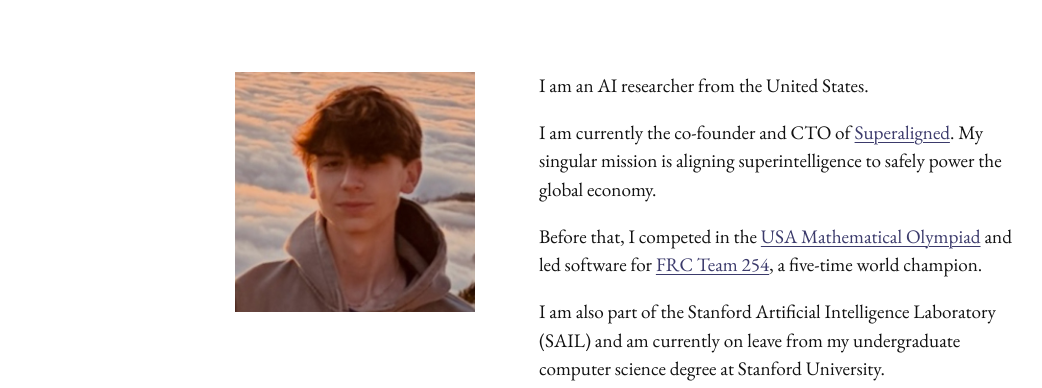
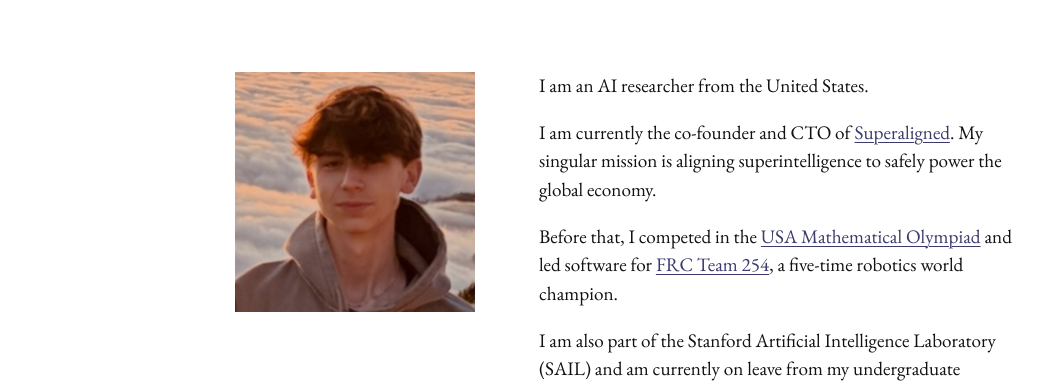
Before and after one commit to maxmanolov/maxmanolov.github.io, a plain HTML site: page index.html in a window 1280 px wide. Shown: the part 111-499 px from the top of the page, without its empty margins (13-1055 px from the left). Drawn offline with nearby package versions, Linux system fonts and the light colour scheme.

Commit message:
Specify robotics in Team 254 description

```diff
--- a/index.html
+++ b/index.html
@@ -41,7 +41,7 @@
           <a href="https://en.wikipedia.org/wiki/United_States_of_America_Mathematical_Olympiad" target="_blank" rel="noreferrer">USA Mathematical Olympiad</a>
           and led software for
           <a href="https://www.team254.com" target="_blank" rel="noreferrer">FRC Team 254</a>,
-          a five-time world champion.
+          a five-time robotics world champion.
         </p>
         <p>
           I am also part of the Stanford Artificial Intelligence Laboratory (SAIL)
```
